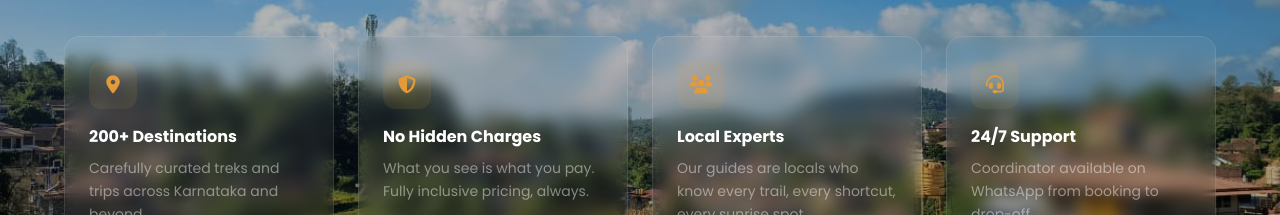
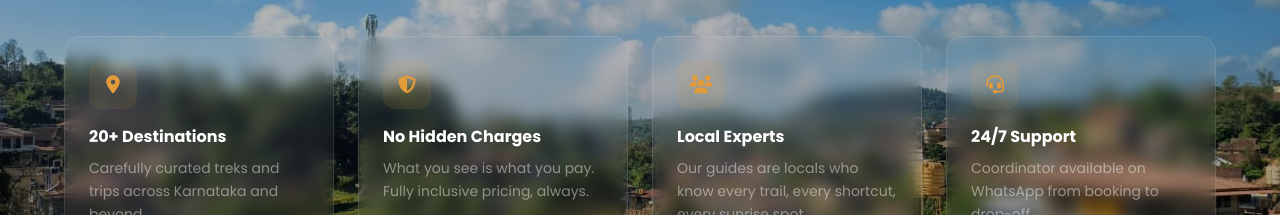
Before and after one commit to Monoj1400/tripkarunadu, a React (Vite) app: page / in a window 1280 px wide. Shown: the part 1024-1239 px from the top of the page. Built offline with nearby package versions, Linux system fonts and the light colour scheme; no server answers.

Commit message:
fix: updated whyUs page

```diff
--- a/src/components/home/WhyUs.jsx
+++ b/src/components/home/WhyUs.jsx
@@ -1,7 +1,7 @@
 import { motion } from 'framer-motion'
 
 const FEATURES = [
-  { icon: 'fa-map-marker-alt', title: '200+ Destinations', desc: 'Carefully curated treks and trips across Karnataka and beyond.' },
+  { icon: 'fa-map-marker-alt', title: '20+ Destinations', desc: 'Carefully curated treks and trips across Karnataka and beyond.' },
   { icon: 'fa-shield-alt',     title: 'No Hidden Charges', desc: 'What you see is what you pay. Fully inclusive pricing, always.' },
   { icon: 'fa-users',          title: 'Local Experts',     desc: 'Our guides are locals who know every trail, every shortcut, every sunrise spot.' },
   { icon: 'fa-headset',        title: '24/7 Support',      desc: 'Coordinator available on WhatsApp from booking to drop-off.' },
```
